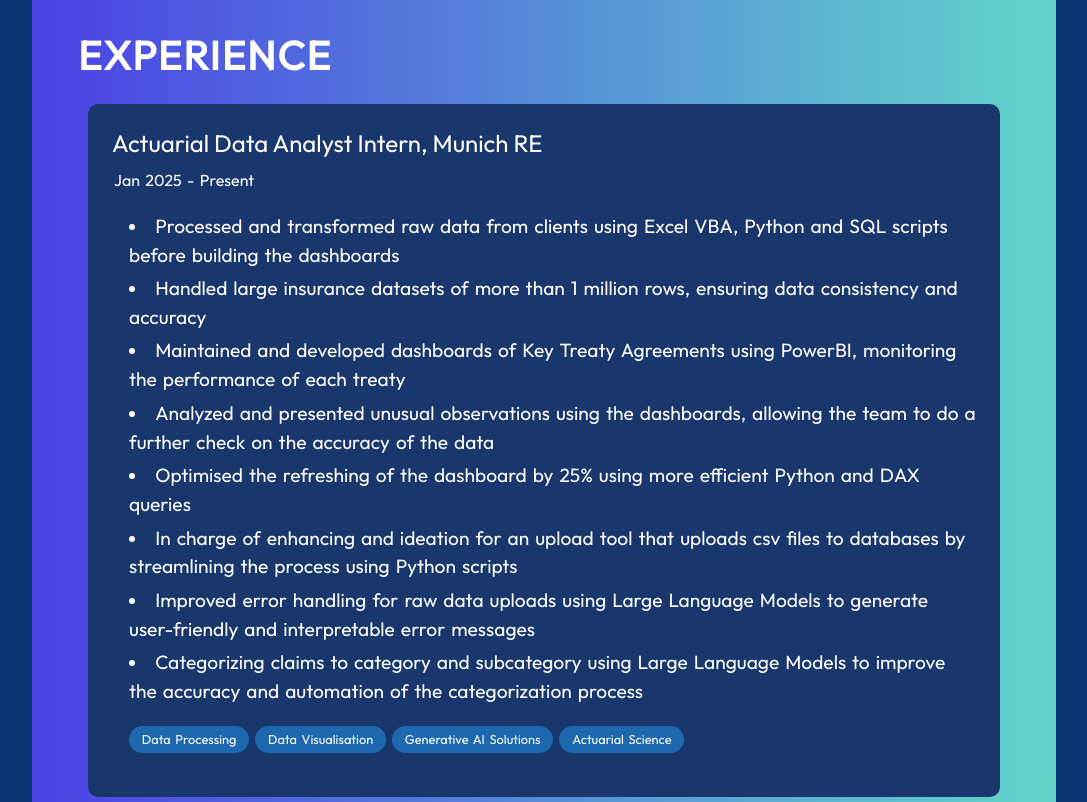
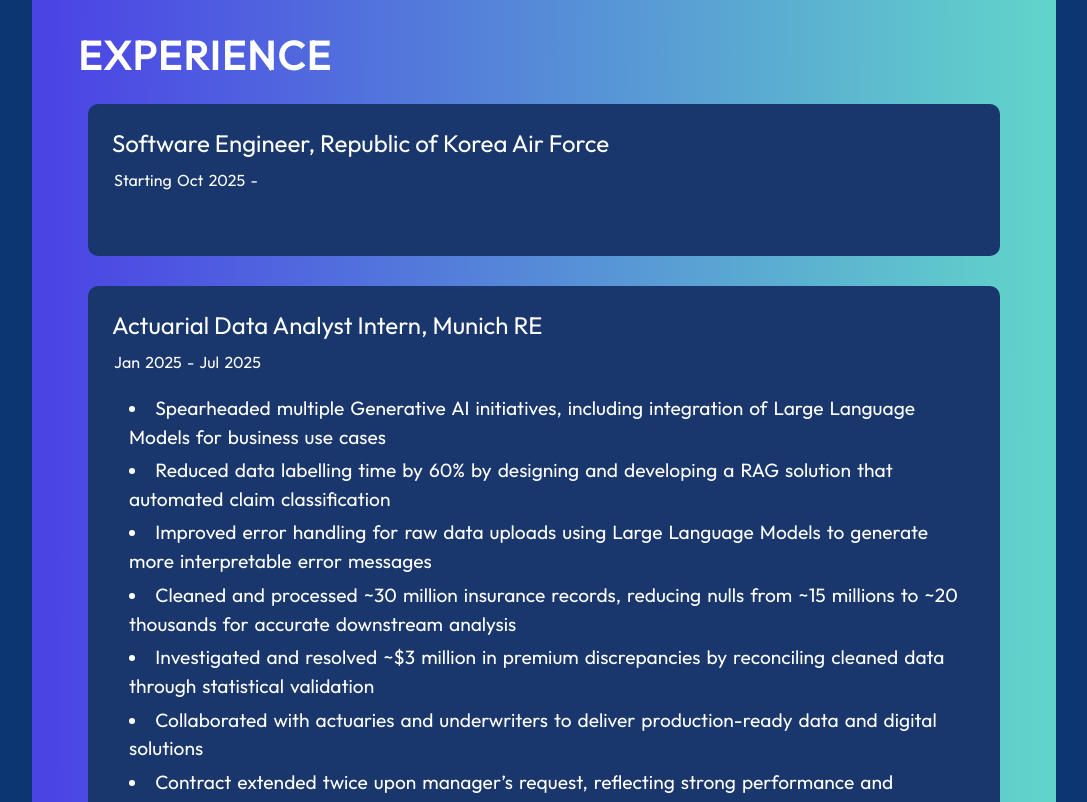
Before and after one commit to ouch528/portfolio, a React (Vite) app: page / in a window 1280 px wide. Shown: the part 1984-2786 px from the top of the page, without its empty margins (96-1183 px from the left). Built offline with nearby package versions, Linux system fonts and the light colour scheme.

Commit message:
Changed to Official Transcript, Added Air Force Exp

```diff
--- a/src/components/Hero/Hero.jsx
+++ b/src/components/Hero/Hero.jsx
@@ -34,7 +34,7 @@
                     And my achievements are just a natural by-product of the process.
                     <br />
                     <br />
-                    I’m an aspiring Data Analyst with a passion for Machine Learning and Artificial Intelligence.
+                    I’m an aspiring Data Scientist with a passion for Machine Learning and Artificial Intelligence.
                     I am able to come up with creative solutions to problems using the data available that can induce great changes.
                     Reach out if you’d like to have a chat!
                 </p>
--- a/src/components/Navbar/Navbar.jsx
+++ b/src/components/Navbar/Navbar.jsx
@@ -25,7 +25,7 @@
         <nav className={navbar ? styles['navbar-active'] : styles.navbar}>
             <div className={styles.navbarContainer}>
 
-                <a className={styles.title} href='/'>
+                <a className={styles.title} href='/portfolio/'>
                     Portfolio
                 </a>
                 <div className={styles.menu}>
--- a/src/data/history.json
+++ b/src/data/history.json
@@ -1,22 +1,35 @@
 [
+    {
+        "role": "Software Engineer",
+        "organisation": "Republic of Korea Air Force",
+        "dates": [
+            {
+                "startDate": "Starting Oct 2025",
+                "endDate": ""
+            }
+        ],
+        "experiences": [
+        ],
+        "skills": [
+        ]
+    },
     {
         "role": "Actuarial Data Analyst Intern",
         "organisation": "Munich RE",
         "dates": [
             {
                 "startDate": "Jan 2025",
-                "endDate": "Present"
+                "endDate": "Jul 2025"
             }
         ],
         "experiences": [
-            "Processed and transformed raw data from clients using Excel VBA, Python and SQL scripts before building the dashboards",
-            "Handled large insurance datasets of more than 1 million rows, ensuring data consistency and accuracy",
-            "Maintained and developed dashboards of Key Treaty Agreements using PowerBI, monitoring the performance of each treaty",
-            "Analyzed and presented unusual observations using the dashboards, allowing the team to do a further check on the accuracy of the data",
-            "Optimised the refreshing of the dashboard by 25% using more efficient Python and DAX queries",
-            "In charge of enhancing and ideation for an upload tool that uploads csv files to databases by streamlining the process using Python scripts",
-            "Improved error handling for raw data uploads using Large Language Models to generate user-friendly and interpretable error messages",
-            "Categorizing claims to category and subcategory using Large Language Models to improve the accuracy and automation of the categorization process"
+            "Spearheaded multiple Generative AI initiatives, including integration of Large Language Models for business use cases",
+            "Reduced data labelling time by 60% by designing and developing a RAG solution that automated claim classification",
+            "Improved error handling for raw data uploads using Large Language Models to generate more interpretable error messages",
+            "Cleaned and processed ~30 million insurance records, reducing nulls from ~15 millions to ~20 thousands for accurate downstream analysis",
+            "Investigated and resolved ~$3 million in premium discrepancies by reconciling cleaned data through statistical validation",
+            "Collaborated with actuaries and underwriters to deliver production-ready data and digital solutions",
+            "Contract extended twice upon manager’s request, reflecting strong performance and continued project impact"
         ],
         "skills": [
             "Data Processing",
```
Also changed, not shown: 1 other file (tests, documents, lock files or other folders).
